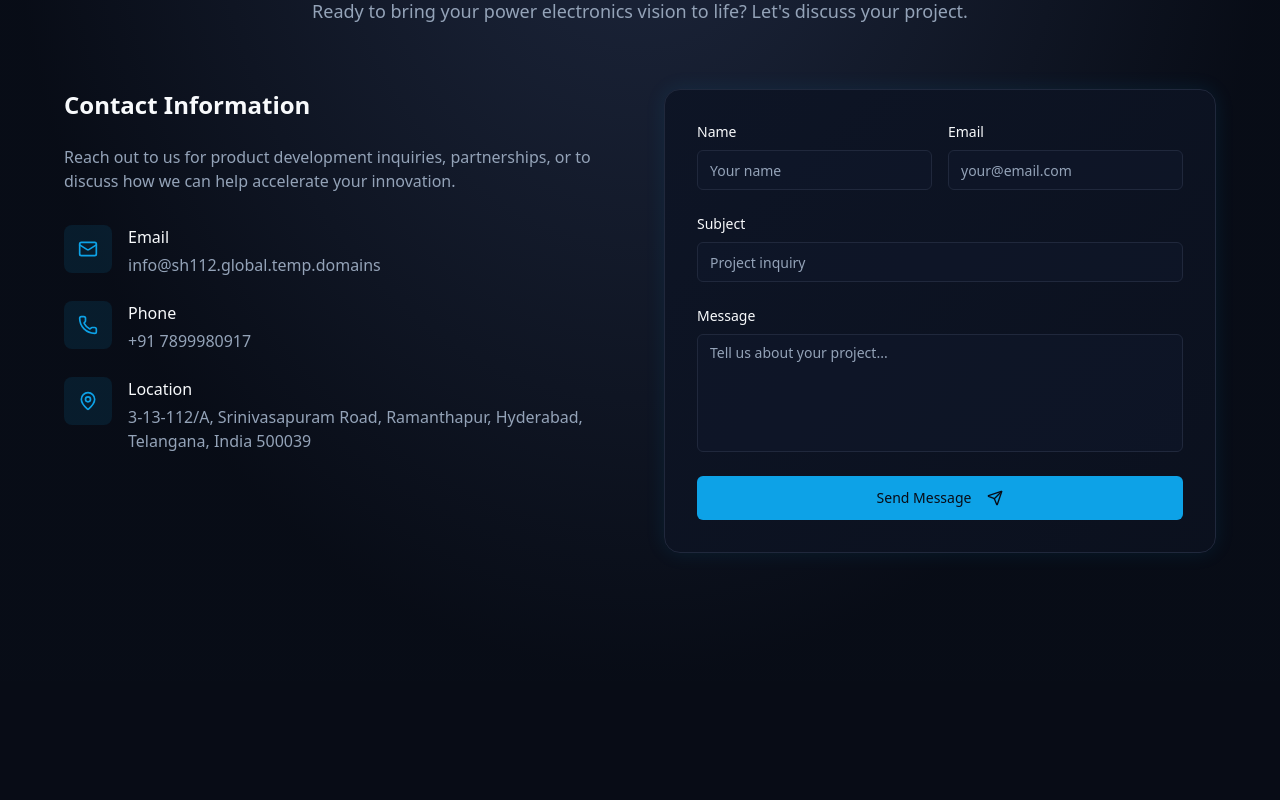
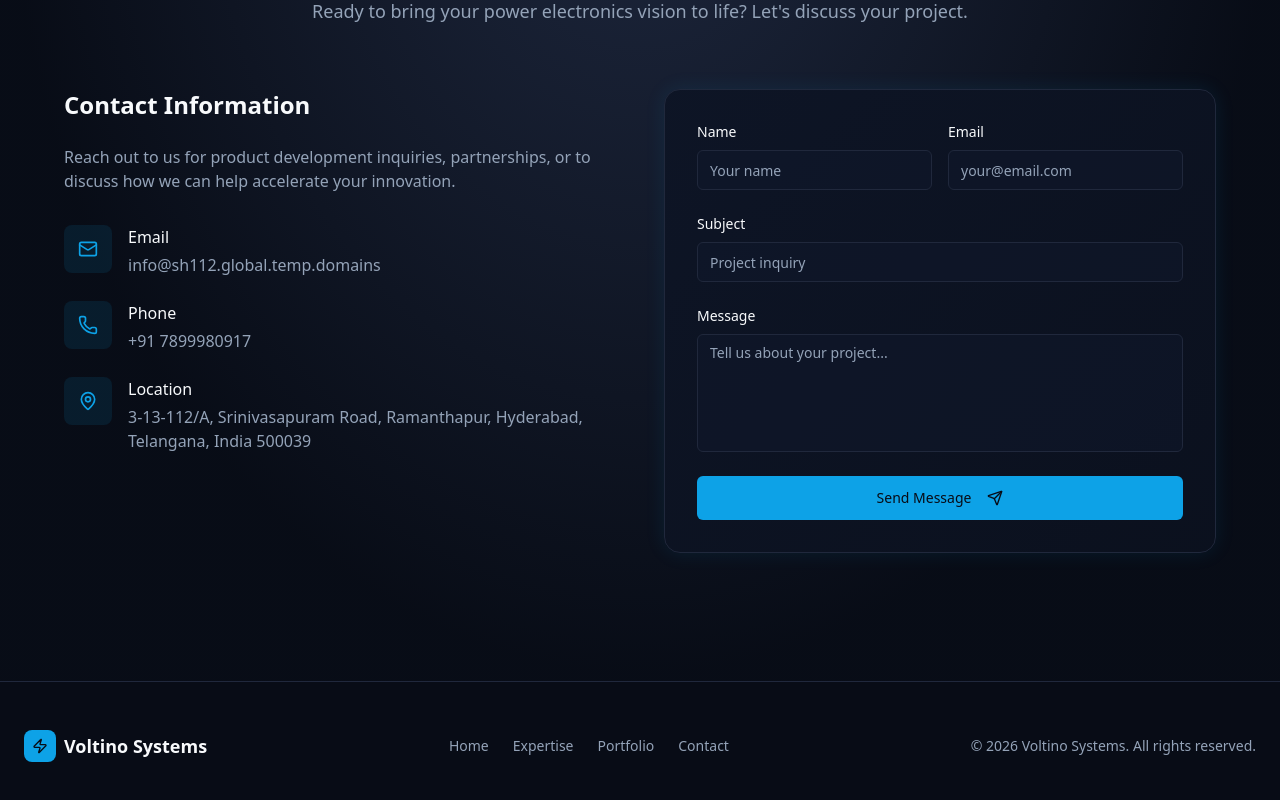
Before and after one commit to suresh-javvadi/voltino-systems, a React (Vite) app: page / in a window 1280 px wide. Shown: the part 5174-5974 px from the top of the page. Before the commit the page ends 5855 px from the top, so only its background shows below. Built offline with nearby package versions, Linux system fonts and the light colour scheme.

Commit message:
feat: add Footer component and integrate into Landing page

```diff
--- /dev/null
+++ b/src/components/Footer.jsx
@@ -0,0 +1,54 @@
+import { Zap } from "lucide-react";
+
+export function Footer() {
+  return (
+    <footer className="py-12 bg-background border-t border-border">
+      <div className="container mx-auto px-4 md:px-6">
+        <div className="flex flex-col md:flex-row items-center justify-between gap-6">
+          {/* Logo */}
+          <div className="flex items-center gap-2">
+            <div className="w-8 h-8 rounded-lg bg-primary flex items-center justify-center">
+              <Zap className="w-4 h-4 text-primary-foreground" />
+            </div>
+            <span className="text-lg font-semibold text-foreground">
+              Voltino Systems
+            </span>
+          </div>
+
+          {/* Links */}
+          <nav className="flex flex-wrap items-center justify-center gap-6">
+            <a
+              href="#home"
+              className="text-sm text-muted-foreground hover:text-primary transition-colors"
+            >
+              Home
+            </a>
+            <a
+              href="#expertise"
+              className="text-sm text-muted-foreground hover:text-primary transition-colors"
+            >
+              Expertise
+            </a>
+            <a
+              href="#portfolio"
+              className="text-sm text-muted-foreground hover:text-primary transition-colors"
+            >
+              Portfolio
+            </a>
+            <a
+              href="#contact"
+              className="text-sm text-muted-foreground hover:text-primary transition-colors"
+            >
+              Contact
+            </a>
+          </nav>
+
+          {/* Copyright */}
+          <p className="text-sm text-muted-foreground">
+            © {new Date().getFullYear()} Voltino Systems. All rights reserved.
+          </p>
+        </div>
+      </div>
+    </footer>
+  );
+}
--- a/src/pages/Landing.jsx
+++ b/src/pages/Landing.jsx
@@ -7,6 +7,7 @@ import { WhyChooseUsSection } from "@/components/WhyChooseUsSection";
 import { PortfolioSection } from "@/components/PortfolioSection";
 import { ClientsSection } from "@/components/ClientsSection";
 import { ContactSection } from "@/components/ContactSection";
+import { Footer } from "@/components/Footer";
 
 const Landing = () => {
   return (
@@ -21,6 +22,7 @@ const Landing = () => {
         <ClientsSection />
         <ContactSection />
       </main>
+      <Footer />
     </div>
   );
 };
```
